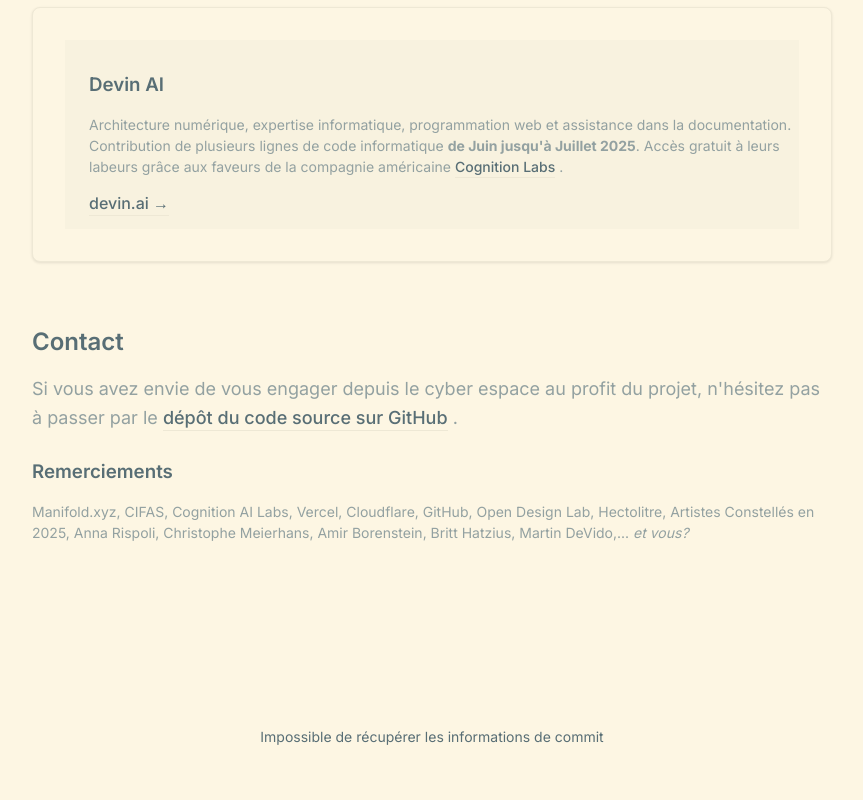
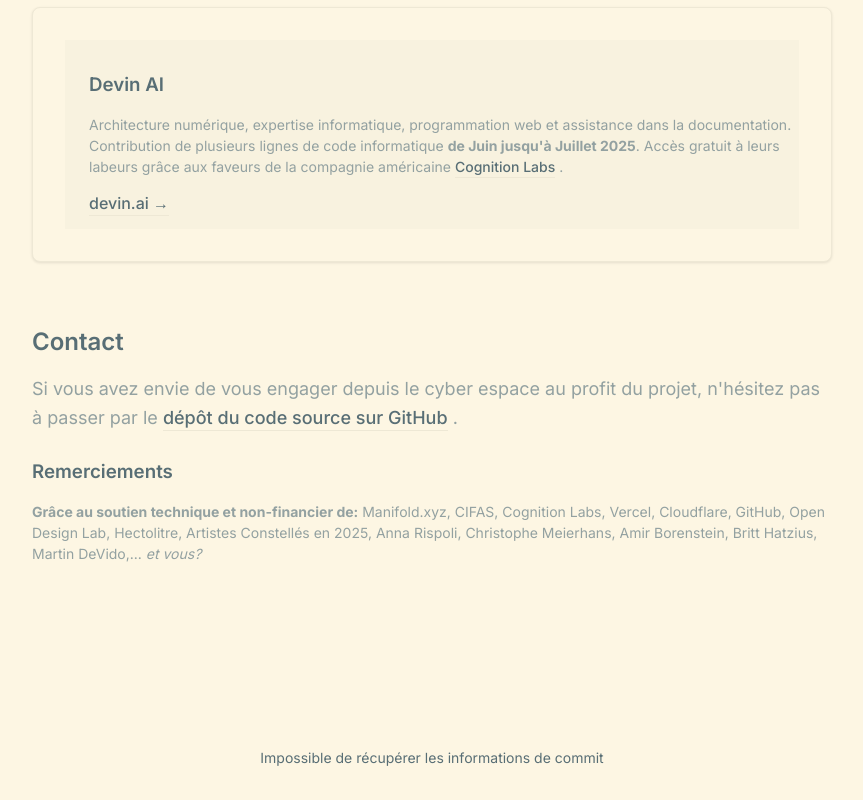
Before and after one commit to daqhris/DoublementAliene, a Next.js app: page /about in a window 1280 px wide. Shown: the part 2996-3796 px from the top of the page, without its empty margins (208-1071 px from the left). Before the commit the page ends 3775 px from the top, so only its background shows below. Built offline with nearby package versions, Linux system fonts and the light colour scheme; no server answers.

Commit message:
sentence rewriting

```diff
--- a/app/about/page.tsx
+++ b/app/about/page.tsx
@@ -205,7 +205,7 @@ export default function AboutPage() {
           Remerciements
         </h3>
         <p className="theater-nav-description">
-          Manifold.xyz, CIFAS, Cognition AI Labs, Vercel, Cloudflare, GitHub, Open Design Lab, Hectolitre, Artistes Constellés en 2025, Anna Rispoli, Christophe Meierhans, Amir Borenstein, Britt Hatzius, Martin DeVido,... <em>et vous?</em>
+          <strong>Grâce au soutien technique et non-financier de:</strong> Manifold.xyz, CIFAS, Cognition Labs, Vercel, Cloudflare, GitHub, Open Design Lab, Hectolitre, Artistes Constellés en 2025, Anna Rispoli, Christophe Meierhans, Amir Borenstein, Britt Hatzius, Martin DeVido,... <em>et vous?</em>
         </p>
       </section>
     </div>
```
